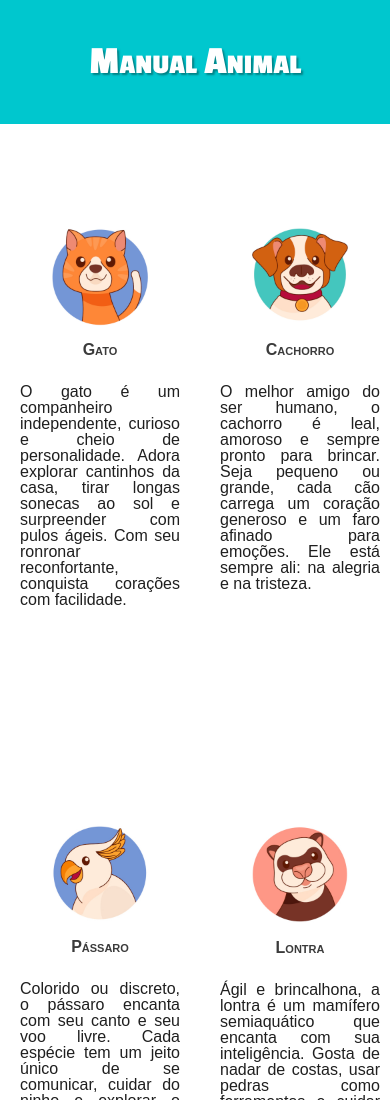
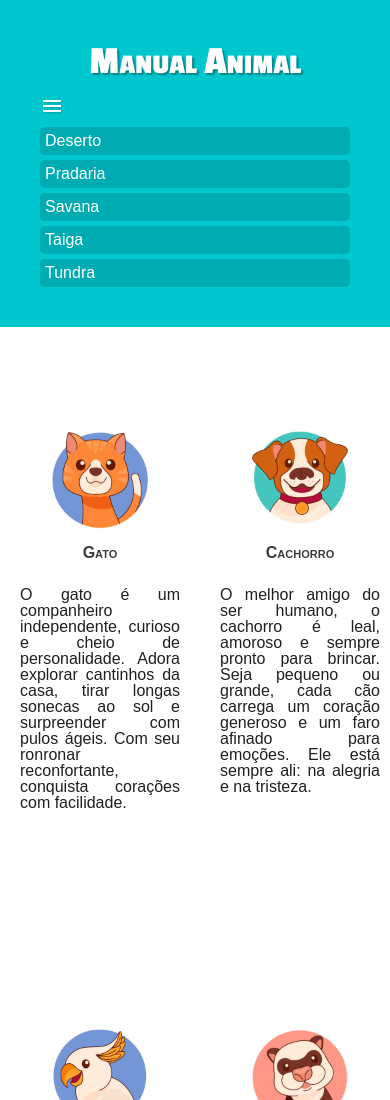
Before and after one commit to jeovadev/manual-animal, a plain HTML site: page index.html in a window 390 px wide. Shown: the top 1100 px of the page. Drawn offline with nearby package versions, Linux system fonts and the light colour scheme.

Commit message:
Criei um MENU hamburguer RESPONSIVO

```diff
--- a/estilos/mobile.css
+++ b/estilos/mobile.css
@@ -25,6 +25,36 @@ header h1 {
     font-size: 2.5em;
     color: white;
     text-shadow: 2px 2px 2px #00767ada;
+}
+
+span#hbmenu {
+    padding-top: 10px;
+    color: white;
+    text-shadow: 1px 1px 2px #00767a83;
+    cursor: pointer;
+}
+
+menu ul li {
+    list-style-type: none;
+    text-align: left;
+    padding: 5px;
+    border-radius: 5px;
+    border: none;
+    background-color: #00abb1;
+    margin-top: 5px;
+    }
+
+menu ul li a {
+    text-decoration: none;
+    color: #ffff;
+    font-weight: 500;
+
+}
+
+menu ul li:hover {
+    color: #ffffff;
+    background-color: #004a4d;
+
 }
 
 /*----- FIM DO CABEÇALHO -----*/
--- a/estilos/tablet.css
+++ b/estilos/tablet.css
@@ -2,6 +2,21 @@
 
 header h1 {
     font-size: 4em;
+}
+
+span#hbmenu {
+    display: none;
+}
+
+menu {
+    display: block;
+    padding-top: 20px;
+    padding-right: 10px;
+}
+
+menu ul li {
+    display: inline-block;
+    padding: 8px;
 }
 
 .container {
--- a/index.html
+++ b/index.html
@@ -4,14 +4,25 @@
     <meta charset="UTF-8">
     <meta name="viewport" content="width=device-width, initial-scale=1.0">
     <title>Manual Animal</title>
+    <link href="https://fonts.googleapis.com/css2?family=Material+Symbols+Outlined" rel="stylesheet" />
     <link rel="shortcut icon" href="imagens/favicon(1).ico" type="image/x-icon">
     <link rel="stylesheet" href="estilos/mobile.css" media="screen">
     <link rel="stylesheet" href="estilos/tablet.css" media="screen and (min-width: 600px)">
     <link rel="stylesheet" href="estilos/pc.css" media="screen and (min-width:1200px)">
 </head>
-<body>
+<body onresize="mudouTamanho()">
     <header>
         <h1>Manual Animal</h1>
+        <span id="hbmenu" class="material-symbols-outlined" onclick="clickMENU()">menu</span>
+        <menu id="itens">
+            <ul>
+                <li><a href="#">Deserto</a></li>
+                <li><a href="#">Pradaria</a></li>
+                <li><a href="#">Savana</a></li>
+                <li><a href="#">Taiga</a></li>
+                <li><a href="#">Tundra</a></li>
+            </ul>
+        </menu>
     </header>
     <section>
         <article>
@@ -102,5 +113,29 @@
     <footer>
         <p>Desenvolvido por <a href="https://github.com/jeovadev">Jeova Freitas</a></p>
     </footer>
+
+    <script>
+
+         function mudouTamanho(){
+            if (window.innerWidth >= 600) {
+                itens.style.display = 'block'
+            }
+
+            else {
+                itens.style.display = 'none'
+            }
+            }
+
+        function clickMENU(){
+            if (itens.style.display == 'block') {
+                itens.style.display = 'none'
+            }
+
+            else {
+                itens.style.display = 'block'
+            }
+        }
+    </script>
+
 </body>
 </html>
```
Also changed, not shown: estilos/pc.css (line endings or trailing spaces).
